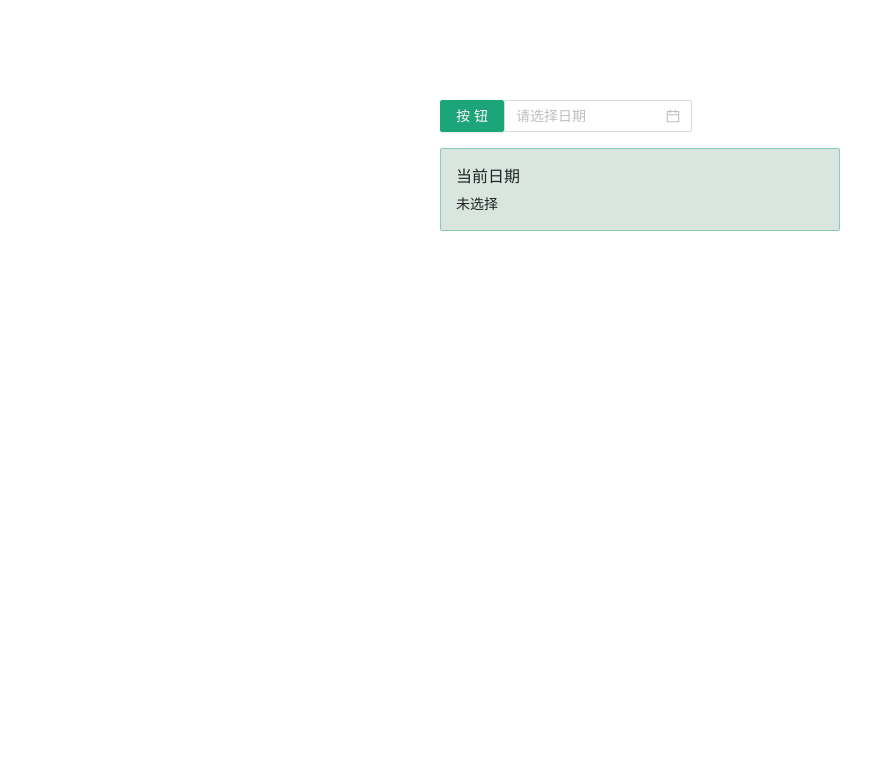
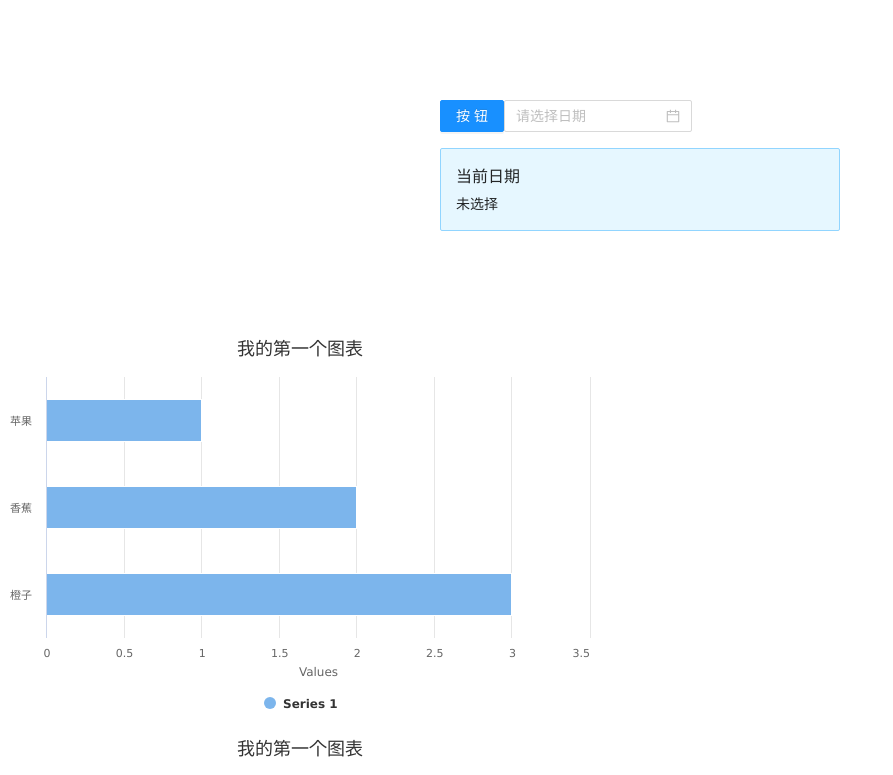
Before and after one commit to kyod-bu/life-assistant, a React (Create React App) app: page / in a window 1280 px wide. Shown: the top 775 px of the page, without its empty margins (0-893 px from the left). Built offline with nearby package versions, Linux system fonts and the light colour scheme.

Commit message:
初始化

```diff
--- a/craco.config.js
+++ b/craco.config.js
@@ -7,6 +7,7 @@
             options: {
                 lessLoaderOptions: {
                     lessOptions: {
+                        // modifyVars: {},
                         modifyVars: { '@primary-color': '#1DA57A' },
                         javascriptEnabled: true,
                     },
--- a/package.json
+++ b/package.json
@@ -9,6 +9,9 @@
     "@testing-library/user-event": "^12.1.10",
     "antd": "^4.16.13",
     "craco-less": "^1.20.0",
+    "highcharts": "^9.3.0",
+    "highcharts-react-official": "^3.1.0",
+    "lodash": "^4.17.21",
     "react": "^17.0.2",
     "react-dom": "^17.0.2",
     "react-scripts": "4.0.3",
--- a/src/App.js
+++ b/src/App.js
@@ -6,6 +6,7 @@
 import 'moment/locale/zh-cn';
 // import './App.css';
 import './App.less';
+import ChartsDemo from './charts/ChartsDemo';
 
 moment.locale('zh-cn');
 
@@ -24,6 +25,9 @@
                     <Alert message="当前日期" description={date ? date.format('YYYY年MM月DD日') : '未选择'} />
                 </div>
             </div>
+            <ChartsDemo series={[]} />
+            <ChartsDemo series={[{name: '图2', data: [10, 3, 90]}]} />
+            {/* <div id="container" style={{ width: 600, height: 400 }}>Highcharts 图表</div> */}
         </ConfigProvider>
     );
 };
--- /dev/null
+++ b/src/charts/ChartsDemo.jsx
@@ -0,0 +1,63 @@
+import React, { useState, useEffect, useRef } from 'react';
+import Highcharts from 'highcharts';
+import HighchartsReact from 'highcharts-react-official';
+import HighchartsNoData from 'highcharts/modules/no-data-to-display';
+// import _ from 'lodash';
+import { options } from './options';
+
+HighchartsNoData(Highcharts);
+
+const ChartsDemo = (props) => {
+    // const { series } = props;
+    console.log(props);
+
+    const chart = useRef();
+
+    // 避免首次加载时，还没有拿到数据之前，页面就进行加载而导致没有数据
+    // useEffect(() => {
+    //     const reload = _.throttle(() => {
+    //         chart.current.update({
+    //             chart: {
+    //                 type: 'bar'
+    //             },
+    //             series: []
+    //         });
+    //     }, 500);
+    //     window.addEventListener('resize', reload);
+    //     return () => window.removeEventListener('resize', reload);
+    // }, []);
+
+    const [chartOptions, setChartOptions] = useState(options);
+    const chartRef = useRef();
+    const updateSeries = () => {
+        // 图表只使用新配置选项进行更新
+        setChartOptions({
+            series: [{
+                name: '小明',
+                data: [Math.random() * 15, Math.random() * 20, Math.random() * 10]
+            }, {
+                name: '小红',
+                data: [Math.random() * 15, Math.random() * 20, Math.random() * 10]
+            }]
+        })
+    };
+    return (
+        <div style={{ width: 600, height: 400 }}>
+            <HighchartsReact
+                highcharts={Highcharts} // 必须，用于模块初始化后传递 Highcharts 实例
+                options={chartOptions} // 必须，Highcharts 图表配置对象
+                ref={ chartRef }
+                // callback={ref => chart.current = ref} // 非必需，创建图表后执行的回调函数。函数的第一个参数将保存创建的 chart。函数中的 this 默认指向 chart
+                // // ====== 之后的配置为非必要的 ======
+                // constructorType = { 'chart' } // 非必需，构造函数方法的字符串
+                // allowChartUpdate = { true } // 非必需，在更改父组件时使用 chart.update() 方法将新选项应用于图表。此选项允许关闭更新
+                // immutable = { false } // 非必需，在 prop 更新时重新初始化图表（与 chart.update() 相反），在某些情况下有用，但比常规更新慢
+                // updateArgs = { [true, true, true] } // 非必需，数组 update() 的函数可选参数。参数应该以原生 Highcharts 函数相同的顺序定义：[redraw, oneToOne, animation]
+                // containerProps = {{ className: 'chartContainer' }} // 非必需，将 props 对象传递给 React.createElement() 方法中的图表容器。用于添加样式
+            />
+            <button onClick={updateSeries}>Update Series</button>
+        </div>
+    );
+}
+
+export default ChartsDemo;
--- /dev/null
+++ b/src/charts/options.js
@@ -0,0 +1,28 @@
+// 将所有的图表配置选项保存在一个状态中
+export const options = {
+    chart: {
+        type: 'bar'
+    },
+    credits: {
+        enabled: false // 禁用版权信息
+    },
+    title: {
+        text: '我的第一个图表' // 标题
+    },
+    xAxis: {
+        categories: ['苹果', '香蕉', '橙子'] // x 轴分类
+    },
+    yAxis: {},
+    series: [{
+        data: [1, 2, 3]
+     }],
+    plotOptions: {
+        series: {
+            point: {
+                events: {
+                    // mouseOver: setHoverData()
+                }
+            }
+        }
+    }
+};
```
Also changed, not shown: 2 other files (tests, documents, lock files or other folders).
